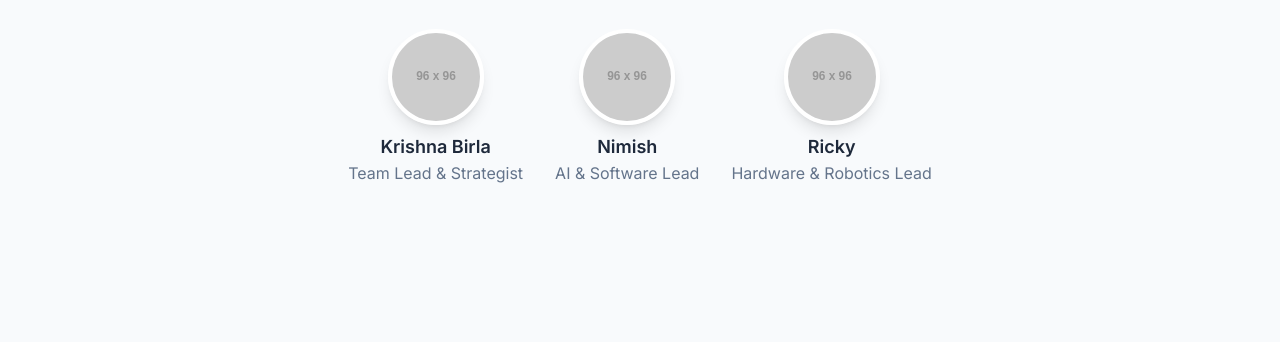
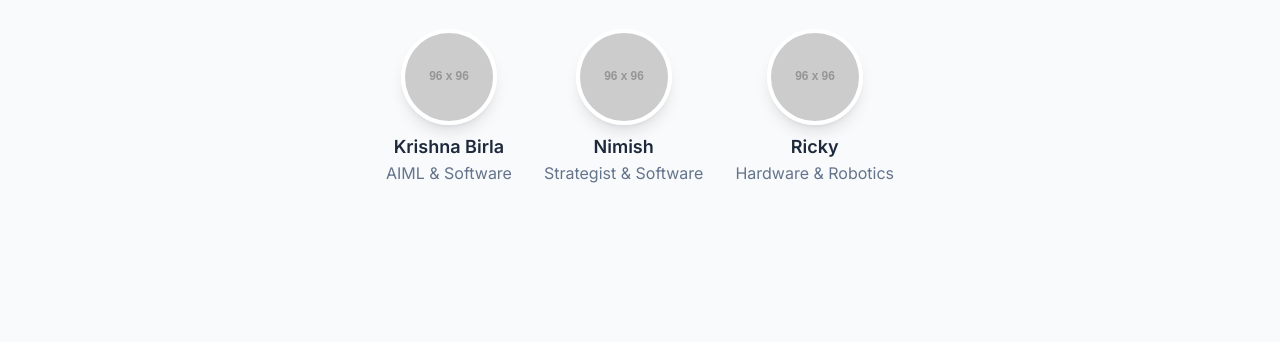
Before and after one commit to Krishna9588/Archiscan-AI, a plain HTML site: page index.html in a window 1280 px wide. Shown: the part 787-1129 px from the top of the page. Drawn offline with nearby package versions, Linux system fonts and the light colour scheme; placeholder pictures from the web are drawn by us.

Commit message:
Update index.html

```diff
--- a/index.html
+++ b/index.html
@@ -95,17 +95,17 @@
                 <div class="text-center">
                     <img class="w-24 h-24 rounded-full mx-auto mb-2 object-cover border-4 border-white shadow-lg" src="https://placehold.co/96x96/c4b5fd/4338ca?text=K" alt="Photo of Krishna Birla">
                     <h4 class="text-lg font-semibold">Krishna Birla</h4>
-                    <p class="text-slate-500">Team Lead & Strategist</p>
+                    <p class="text-slate-500">AIML & Software</p>
                 </div>
                 <div class="text-center">
                     <img class="w-24 h-24 rounded-full mx-auto mb-2 object-cover border-4 border-white shadow-lg" src="https://placehold.co/96x96/a7f3d0/047857?text=N" alt="Photo of Nimish">
                     <h4 class="text-lg font-semibold">Nimish</h4>
-                    <p class="text-slate-500">AI & Software Lead</p>
+                    <p class="text-slate-500">Strategist & Software</p>
                 </div>
                 <div class="text-center">
                     <img class="w-24 h-24 rounded-full mx-auto mb-2 object-cover border-4 border-white shadow-lg" src="https://placehold.co/96x96/bae6fd/0c4a6e?text=R" alt="Photo of Ricky">
                     <h4 class="text-lg font-semibold">Ricky</h4>
-                    <p class="text-slate-500">Hardware & Robotics Lead</p>
+                    <p class="text-slate-500">Hardware & Robotics</p>
                 </div>
             </div>
         </div>
```
